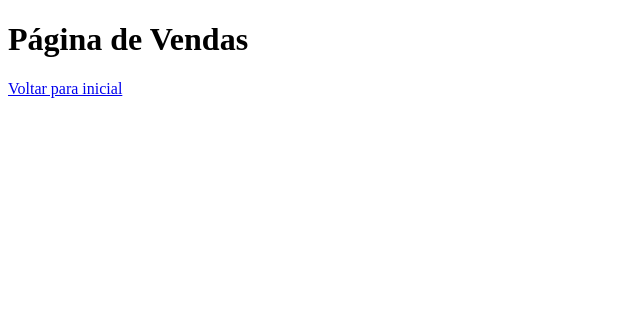
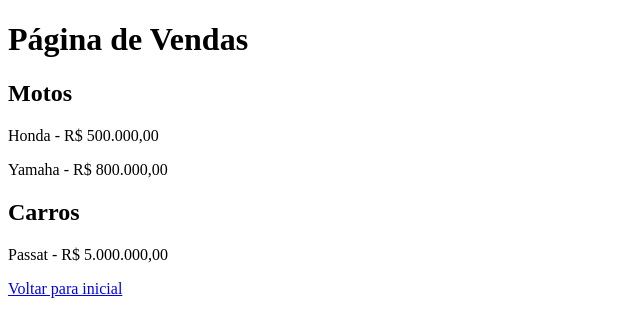
Before and after one commit to AmericoBriza/aulagithub, a plain HTML site: page vendas.html in a window 1280 px wide. Shown: the whole page, without its empty margins (0-640 px from the left). Drawn offline with Linux system fonts and the light colour scheme.

Commit message:
Acrescentado total vendas motos e carros

```diff
--- a/vendas.html
+++ b/vendas.html
@@ -7,6 +7,12 @@
 </head>
 <body>
     <h1>Página de Vendas</h1>
+    <h2>Motos</h2>
+    <p>Honda - R$ 500.000,00</p>
+    <p>Yamaha - R$ 800.000,00</p>
+    <h2>Carros</h2>
+    <p>Passat - R$ 5.000.000,00</p>
+
     <a href="index.html">Voltar para inicial</a>
 </body>
 </html>
```
